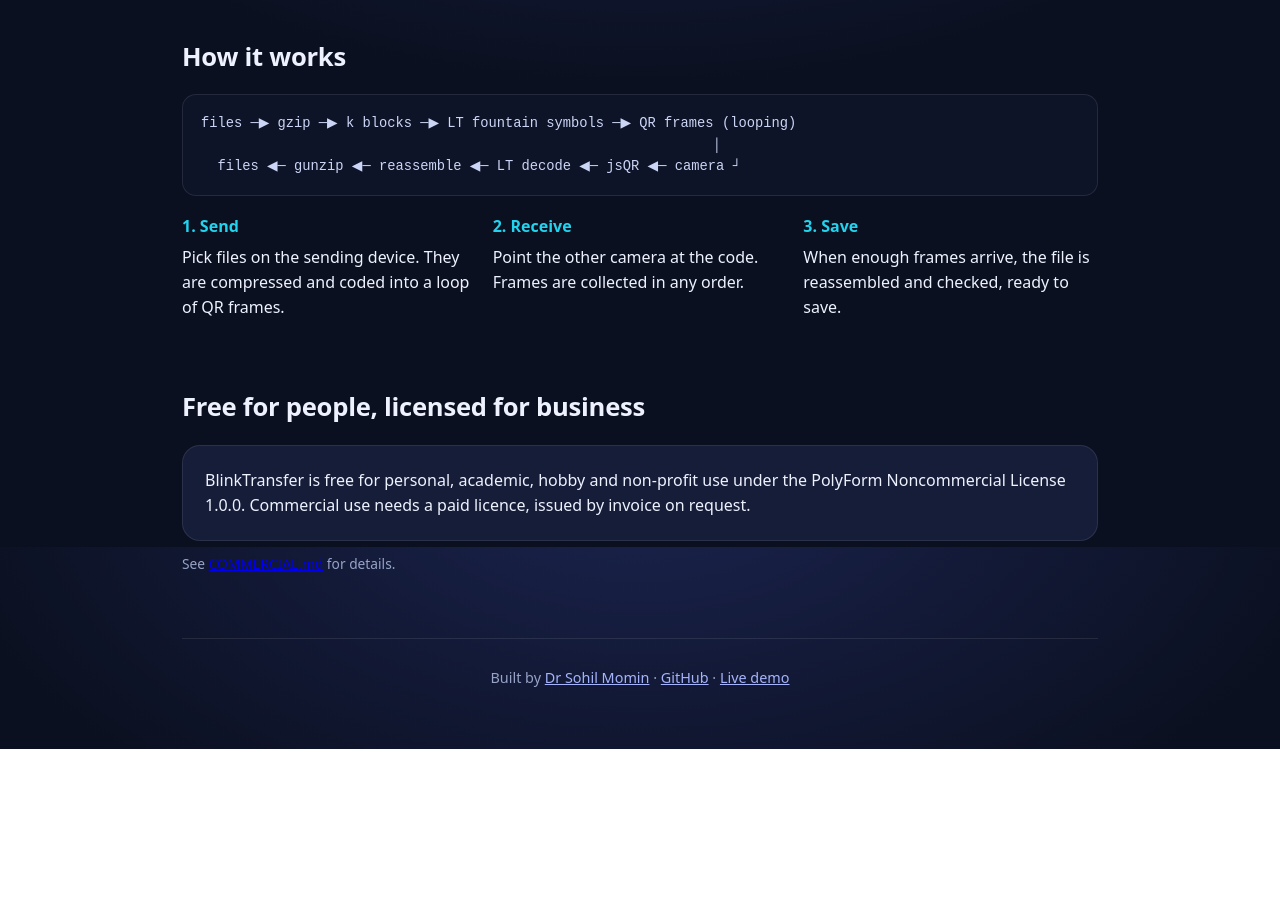
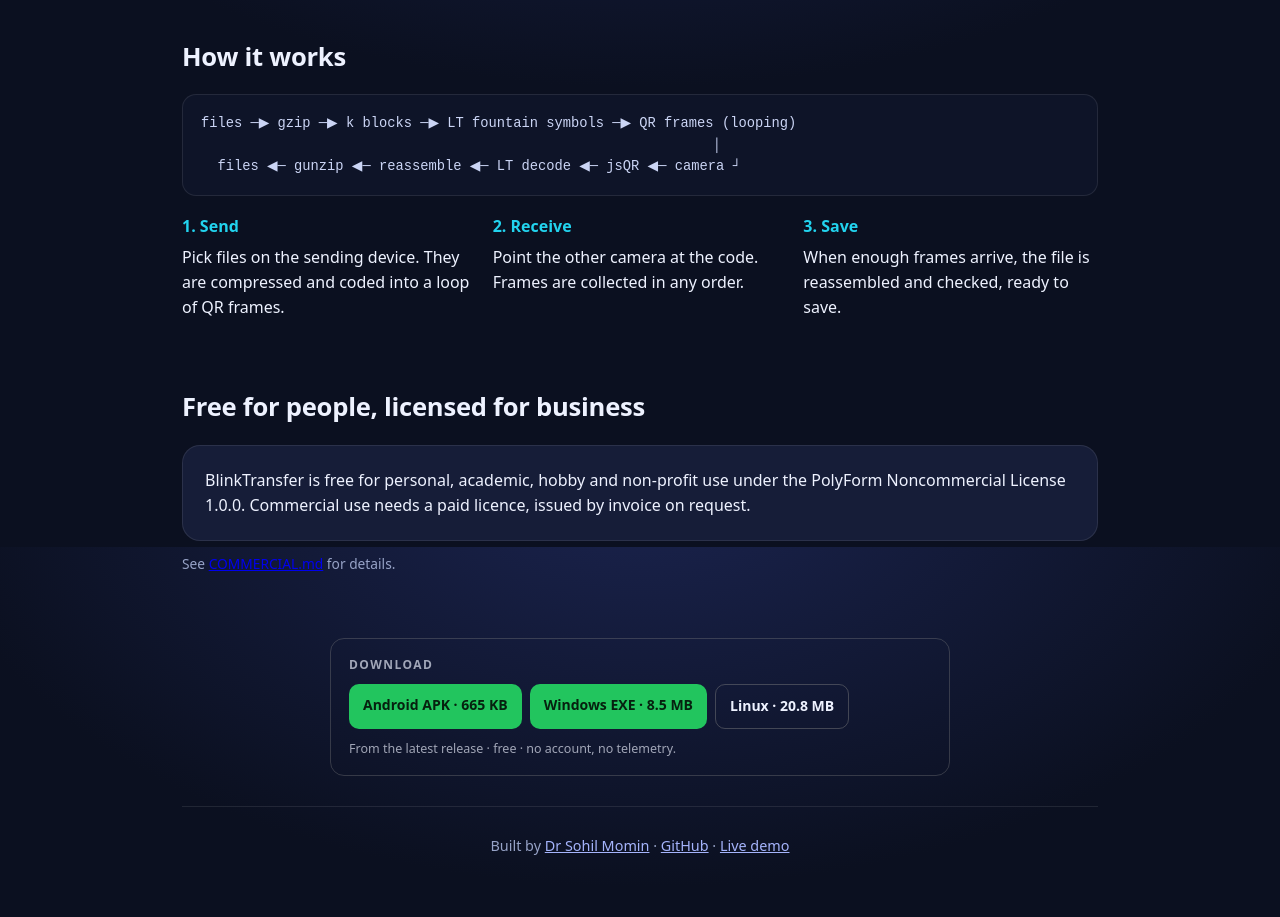
Before and after one commit to drsamonline/BLINKTRANSFER, a website: page docs/index.html in a window 1280 px wide. Shown: the part 1053-1970 px from the top of the page. Before the commit the page ends 1802 px from the top, so only its background shows below. Drawn offline with Linux system fonts and the light colour scheme.

Commit message:
feat(landing): offer the download that already exists

```diff
--- a/docs/index.html
+++ b/docs/index.html
@@ -116,7 +116,14 @@
       <p class="note">See <a href="https://github.com/drsamonline/BLINKTRANSFER/blob/main/COMMERCIAL.md">COMMERCIAL.md</a> for details.</p>
     </section>
 
-    <footer>
+    <!-- download:start -->
+<section style="max-width:620px;margin:30px auto 0;padding:16px 18px;border:1px solid rgba(128,128,128,.35);border-radius:14px;font:16px/1.6 system-ui,-apple-system,'Segoe UI',Roboto,sans-serif">
+  <p style="margin:0 0 10px;font-size:12px;letter-spacing:.12em;text-transform:uppercase;opacity:.65;font-weight:700">Download</p>
+  <p style="display:flex;gap:8px;flex-wrap:wrap;margin:0"><a href="https://api.github.com/repos/drsamonline/BLINKTRANSFER/releases/assets/683819733" style="display:inline-block;padding:10px 14px;border-radius:10px;text-decoration:none;font-weight:600;font-size:14px;background:#22c55e;color:#06210f;">Android APK · 665 KB</a><a href="https://api.github.com/repos/drsamonline/BLINKTRANSFER/releases/assets/683819731" style="display:inline-block;padding:10px 14px;border-radius:10px;text-decoration:none;font-weight:600;font-size:14px;background:#22c55e;color:#06210f;">Windows EXE · 8.5 MB</a><a href="https://api.github.com/repos/drsamonline/BLINKTRANSFER/releases/assets/683819732" style="display:inline-block;padding:10px 14px;border-radius:10px;text-decoration:none;font-weight:600;font-size:14px;border:1px solid rgba(128,128,128,.45);color:inherit;">Linux · 20.8 MB</a></p>
+  <p style="margin:10px 0 0;font-size:12.5px;opacity:.65">From the latest release · free · no account, no telemetry.</p>
+</section>
+<!-- download:end -->
+<footer>
       Built by <a href="https://github.com/drsamonline">Dr Sohil Momin</a> ·
       <a href="https://github.com/drsamonline/BLINKTRANSFER">GitHub</a> ·
       <a href="./play/">Live demo</a>
```
